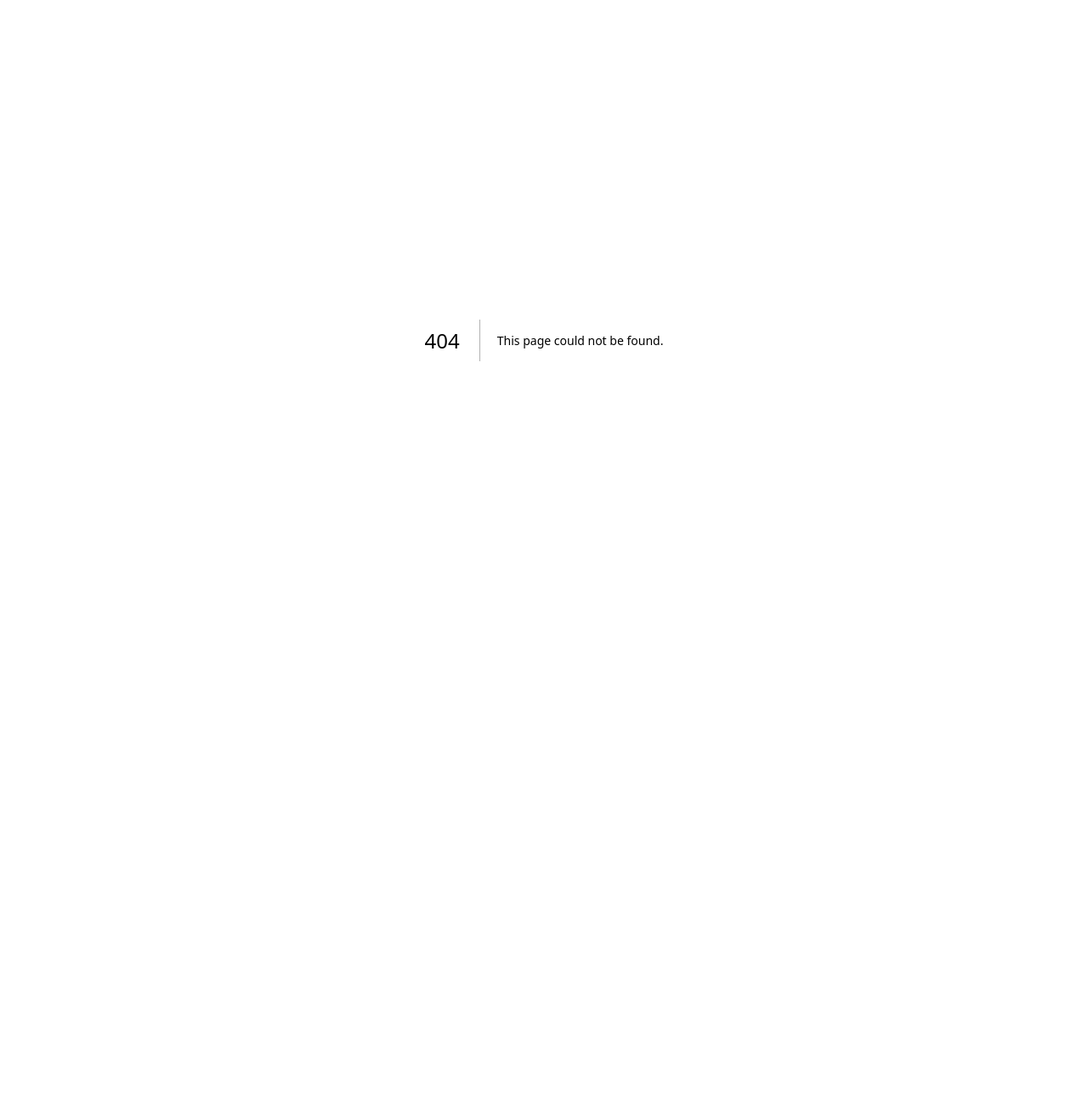
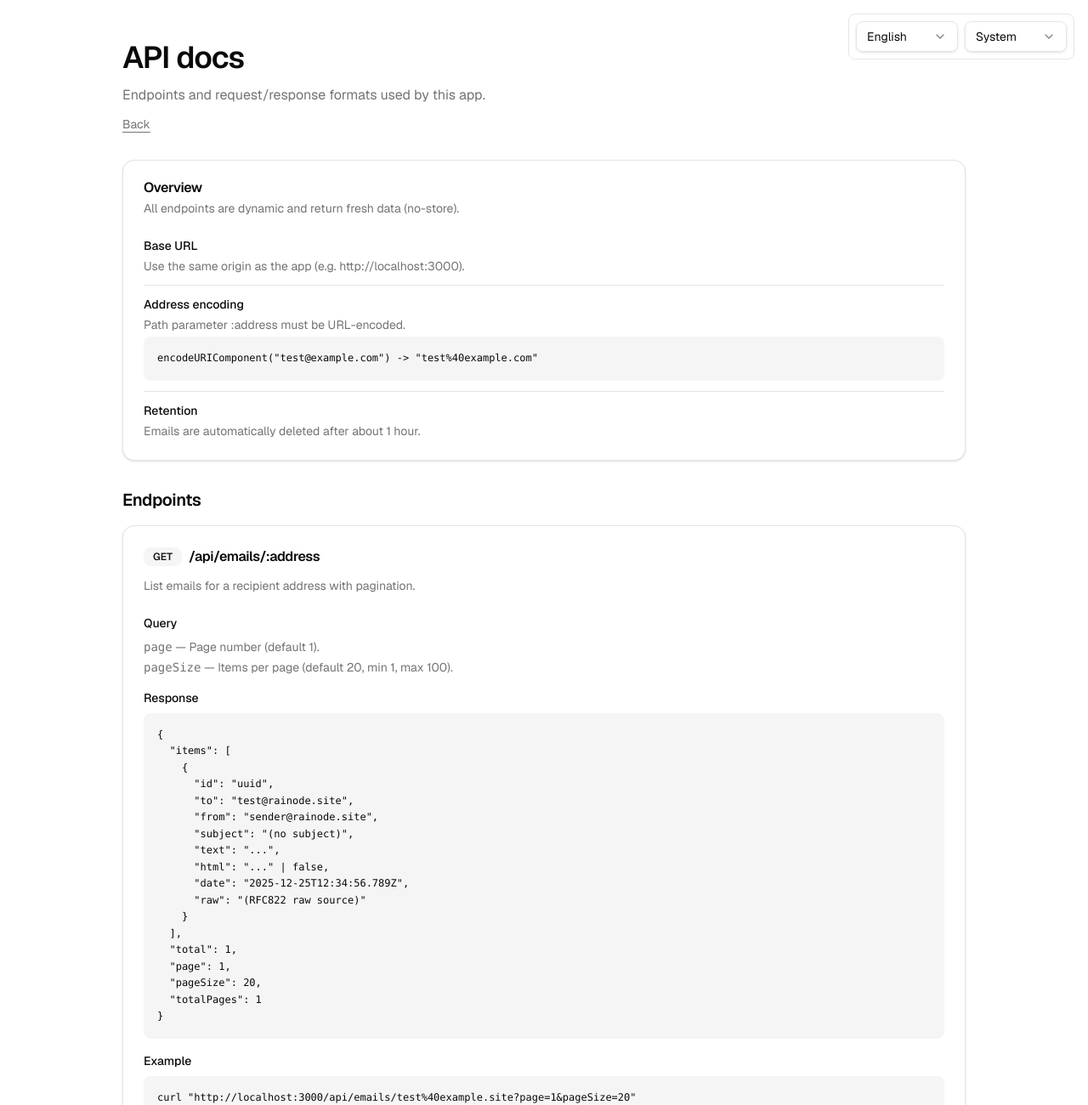
Before and after one commit to rainode/mail, a Next.js app: page /en/api-docs in a window 1280 px wide. Before the commit this address had no page. Shown: the top 1300 px of the page at 85% size. Before the commit the page ends 800 px from the top, so only its background shows below. Built offline with nearby package versions, Linux system fonts and the light colour scheme.

Commit message:
feat: add API documentation page and translations for English and Japanese

```diff
--- a/messages/en.json
+++ b/messages/en.json
@@ -66,5 +66,32 @@
     "minutesAgo": "{count, plural, one {# minute ago} other {# minutes ago}}",
     "hoursAgo": "{count, plural, one {# hour ago} other {# hours ago}}",
     "daysAgo": "{count, plural, one {# day ago} other {# days ago}}"
+  },
+  "ApiDocs": {
+    "title": "API docs",
+    "subtitle": "Endpoints and request/response formats used by this app.",
+    "backHome": "Back",
+    "overviewTitle": "Overview",
+    "overviewDesc": "All endpoints are dynamic and return fresh data (no-store).",
+    "baseUrlTitle": "Base URL",
+    "baseUrlDesc": "Use the same origin as the app (e.g. http://localhost:3000).",
+    "addressEncodingTitle": "Address encoding",
+    "addressEncodingDesc": "Path parameter :address must be URL-encoded.",
+    "retentionTitle": "Retention",
+    "retentionDesc": "Emails are automatically deleted after about 1 hour.",
+    "endpointsTitle": "Endpoints",
+    "request": "Request",
+    "query": "Query",
+    "response": "Response",
+    "responses": "Responses",
+    "example": "Example",
+    "inboundDesc": "Ingest a raw RFC822 email source and store it.",
+    "inboundReqBody": "Body: raw email text (RFC822 / .eml).",
+    "listDesc": "List emails for a recipient address with pagination.",
+    "pageQuery": "Page number (default 1).",
+    "pageSizeQuery": "Items per page (default 20, min 1, max 100).",
+    "detailDesc": "Get a single email by id.",
+    "detail200": "Email object.",
+    "detail404": "{error: \"Email not found\"}"
   }
 }
--- a/messages/ja.json
+++ b/messages/ja.json
@@ -66,5 +66,32 @@
     "minutesAgo": "{count}分前",
     "hoursAgo": "{count}時間前",
     "daysAgo": "{count}日前"
+  },
+  "ApiDocs": {
+    "title": "API ドキュメント",
+    "subtitle": "このアプリが利用するエンドポイントとリクエスト/レスポンス形式です。",
+    "backHome": "戻る",
+    "overviewTitle": "概要",
+    "overviewDesc": "すべてのエンドポイントは動的で、常に最新データを返します（no-store）。",
+    "baseUrlTitle": "ベース URL",
+    "baseUrlDesc": "アプリと同じオリジンを使います（例: http://localhost:3000）。",
+    "addressEncodingTitle": "アドレスのエンコード",
+    "addressEncodingDesc": "パスパラメータ :address は URL エンコードしてください。",
+    "retentionTitle": "保持期間",
+    "retentionDesc": "メールは約 1 時間で自動削除されます。",
+    "endpointsTitle": "エンドポイント",
+    "request": "リクエスト",
+    "query": "クエリ",
+    "response": "レスポンス",
+    "responses": "レスポンス",
+    "example": "例",
+    "inboundDesc": "RFC822 形式の生メールを取り込み、保存します。",
+    "inboundReqBody": "本文: 生メールテキスト（RFC822 / .eml）。",
+    "listDesc": "宛先アドレスのメール一覧をページングで取得します。",
+    "pageQuery": "ページ番号（既定 1）。",
+    "pageSizeQuery": "1ページの件数（既定 20、最小 1、最大 100）。",
+    "detailDesc": "id を指定して単一メールを取得します。",
+    "detail200": "Email オブジェクト。",
+    "detail404": "{error: \"Email not found\"}"
   }
 }
--- /dev/null
+++ b/src/app/[locale]/api-docs/page.tsx
@@ -0,0 +1,168 @@
+import Link from "next/link";
+import { getTranslations } from "next-intl/server";
+
+import { Badge } from "@/components/ui/badge";
+import {
+  Card,
+  CardContent,
+  CardDescription,
+  CardHeader,
+  CardTitle,
+} from "@/components/ui/card";
+import { Separator } from "@/components/ui/separator";
+
+function CodeBlock({ children }: { children: string }) {
+  return (
+    <pre className="overflow-x-auto rounded-md bg-muted p-4 text-xs leading-relaxed">
+      <code className="font-mono">{children}</code>
+    </pre>
+  );
+}
+
+export default async function ApiDocsPage() {
+  const t = await getTranslations("ApiDocs");
+
+  return (
+    <main className="min-h-dvh">
+      <div className="mx-auto w-full max-w-5xl px-4 py-12">
+        <div className="space-y-8">
+          <header className="space-y-3">
+            <h1 className="text-3xl font-semibold tracking-tight md:text-4xl">
+              {t("title")}
+            </h1>
+            <p className="max-w-2xl text-muted-foreground">{t("subtitle")}</p>
+            <p className="text-sm text-muted-foreground">
+              <Link href="./" className="underline underline-offset-4">
+                {t("backHome")}
+              </Link>
+            </p>
+          </header>
+
+          <Card>
+            <CardHeader>
+              <CardTitle>{t("overviewTitle")}</CardTitle>
+              <CardDescription>{t("overviewDesc")}</CardDescription>
+            </CardHeader>
+            <CardContent className="space-y-3 text-sm">
+              <div className="space-y-1">
+                <div className="font-medium">{t("baseUrlTitle")}</div>
+                <div className="text-muted-foreground">{t("baseUrlDesc")}</div>
+              </div>
+
+              <Separator />
+
+              <div className="space-y-1">
+                <div className="font-medium">{t("addressEncodingTitle")}</div>
+                <div className="text-muted-foreground">{t("addressEncodingDesc")}</div>
+                <CodeBlock>
+                  {`encodeURIComponent("test@example.com") -> "test%40example.com"`}
+                </CodeBlock>
+              </div>
+
+              <Separator />
+
+              <div className="space-y-1">
+                <div className="font-medium">{t("retentionTitle")}</div>
+                <div className="text-muted-foreground">{t("retentionDesc")}</div>
+              </div>
+            </CardContent>
+          </Card>
+
+          <section className="space-y-4">
+            <h2 className="text-xl font-semibold tracking-tight">
+              {t("endpointsTitle")}
+            </h2>
+
+            <Card>
+              <CardHeader className="space-y-3">
+                <div className="flex flex-wrap items-center gap-2">
+                  <Badge variant="secondary">GET</Badge>
+                  <CardTitle className="text-base font-semibold">
+                    /api/emails/:address
+                  </CardTitle>
+                </div>
+                <CardDescription>{t("listDesc")}</CardDescription>
+              </CardHeader>
+              <CardContent className="space-y-4 text-sm">
+                <div className="space-y-2">
+                  <div className="font-medium">{t("query")}</div>
+                  <ul className="space-y-1 text-muted-foreground">
+                    <li>
+                      <span className="font-mono">page</span> — {t("pageQuery")}
+                    </li>
+                    <li>
+                      <span className="font-mono">pageSize</span> — {t("pageSizeQuery")}
+                    </li>
+                  </ul>
+                </div>
+
+                <div className="space-y-2">
+                  <div className="font-medium">{t("response")}</div>
+                  <CodeBlock>
+                    {`{
+  "items": [
+    {
+      "id": "uuid",
+      "to": "test@rainode.site",
+      "from": "sender@rainode.site",
+      "subject": "(no subject)",
+      "text": "...",
+      "html": "..." | false,
+      "date": "2025-12-25T12:34:56.789Z",
+      "raw": "(RFC822 raw source)"
+    }
+  ],
+  "total": 1,
+  "page": 1,
+  "pageSize": 20,
+  "totalPages": 1
+}`}
+                  </CodeBlock>
+                </div>
+
+                <div className="space-y-2">
+                  <div className="font-medium">{t("example")}</div>
+                  <CodeBlock>
+                    {`curl "http://localhost:3000/api/emails/test%40example.site?page=1&pageSize=20"`}
+                  </CodeBlock>
+                </div>
+              </CardContent>
+            </Card>
+
+            <Card>
+              <CardHeader className="space-y-3">
+                <div className="flex flex-wrap items-center gap-2">
+                  <Badge variant="secondary">GET</Badge>
+                  <CardTitle className="text-base font-semibold">
+                    /api/emails/:address/:id
+                  </CardTitle>
+                </div>
+                <CardDescription>{t("detailDesc")}</CardDescription>
+              </CardHeader>
+              <CardContent className="space-y-4 text-sm">
+                <div className="space-y-2">
+                  <div className="font-medium">{t("responses")}</div>
+                  <ul className="space-y-1 text-muted-foreground">
+                    <li>
+                      <span className="font-mono">200</span> — {t("detail200")}
+                    </li>
+                    <li>
+                      <span className="font-mono">404</span> — {t("detail404")}
+                    </li>
+                  </ul>
+                </div>
+
+                <div className="space-y-2">
+                  <div className="font-medium">{t("example")}</div>
+                  <CodeBlock>
+                    {`curl "http://localhost:3000/api/emails/test%40rainode.com/EMAIL_ID"`}
+                  </CodeBlock>
+                </div>
+              </CardContent>
+            </Card>
+          </section>
+        </div>
+      </div>
+    </main>
+  );
+}
--- a/src/app/[locale]/inbox/[address]/page.tsx
+++ b/src/app/[locale]/inbox/[address]/page.tsx
@@ -1,10 +1,6 @@
 import { unstable_noStore as noStore } from "next/cache";
 import { InboxClient } from "@/components/inbox-client";
 import { mailStorage } from "@/lib/mail-storage";
-
-export const dynamic = "force-dynamic";
-export const revalidate = 0;
-export const runtime = "nodejs";
 
 type Email = {
   id: string;
```
